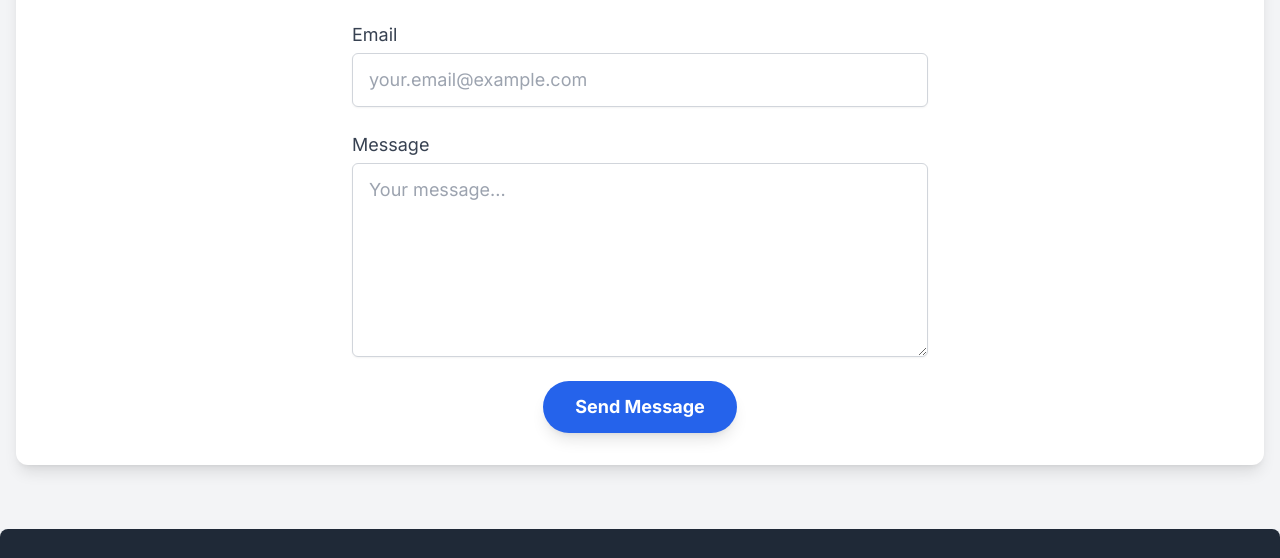
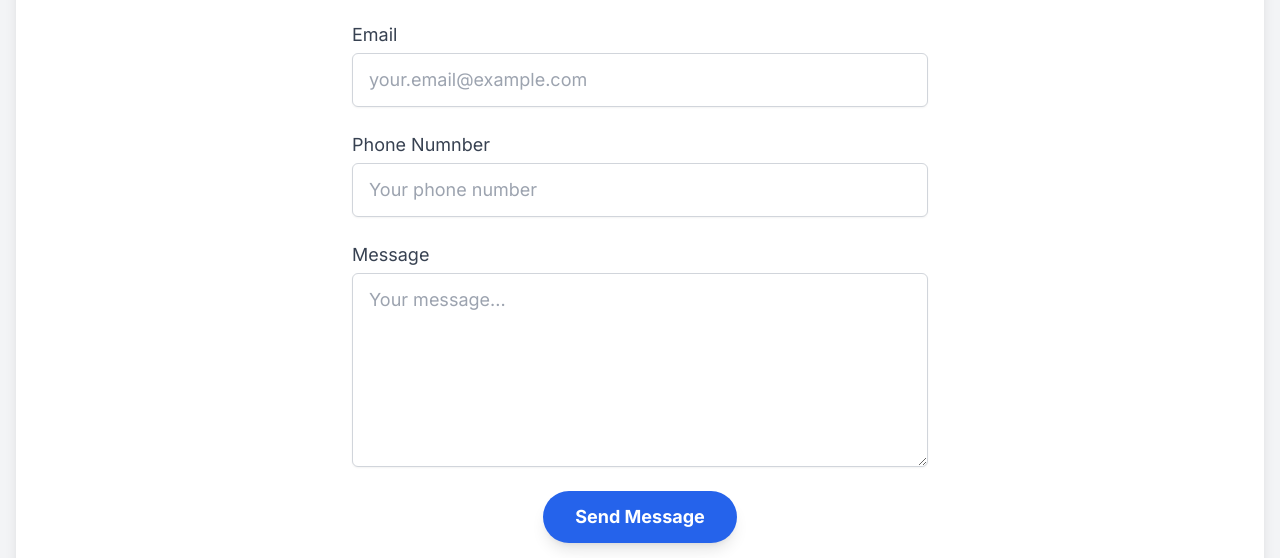
Before and after one commit to ryandimba/DIMBA-PORTFOLIO-, a plain HTML site: page index.html in a window 1280 px wide. Shown: the part 3224-3782 px from the top of the page. Drawn offline with nearby package versions, Linux system fonts and the light colour scheme.

Commit message:
fourth change

```diff
--- a/index.html
+++ b/index.html
@@ -183,6 +183,10 @@
                         <input type="email" id="email" name="email" class="mt-1 block w-full px-4 py-3 border border-gray-300 rounded-md shadow-sm focus:ring-blue-500 focus:border-blue-500 sm:text-lg" placeholder="your.email@example.com" required>
                     </div>
                     <div>
+                        <label for="number" class="block text-lg font-medium text-gray-700 mb-1">Phone Numnber</label>
+                        <input type="number" id="number" name="number" class="mt-1 block w-full px-4 py-3 border border-gray-300 rounded-md shadow-sm focus:ring-blue-500 focus:border-blue-500 sm:text-lg" placeholder="Your phone number" required>
+                    </div>
+                    <div>
                         <label for="message" class="block text-lg font-medium text-gray-700 mb-1">Message</label>
                         <textarea id="message" name="message" rows="6" class="mt-1 block w-full px-4 py-3 border border-gray-300 rounded-md shadow-sm focus:ring-blue-500 focus:border-blue-500 sm:text-lg" placeholder="Your message..." required></textarea>
                     </div>
```
